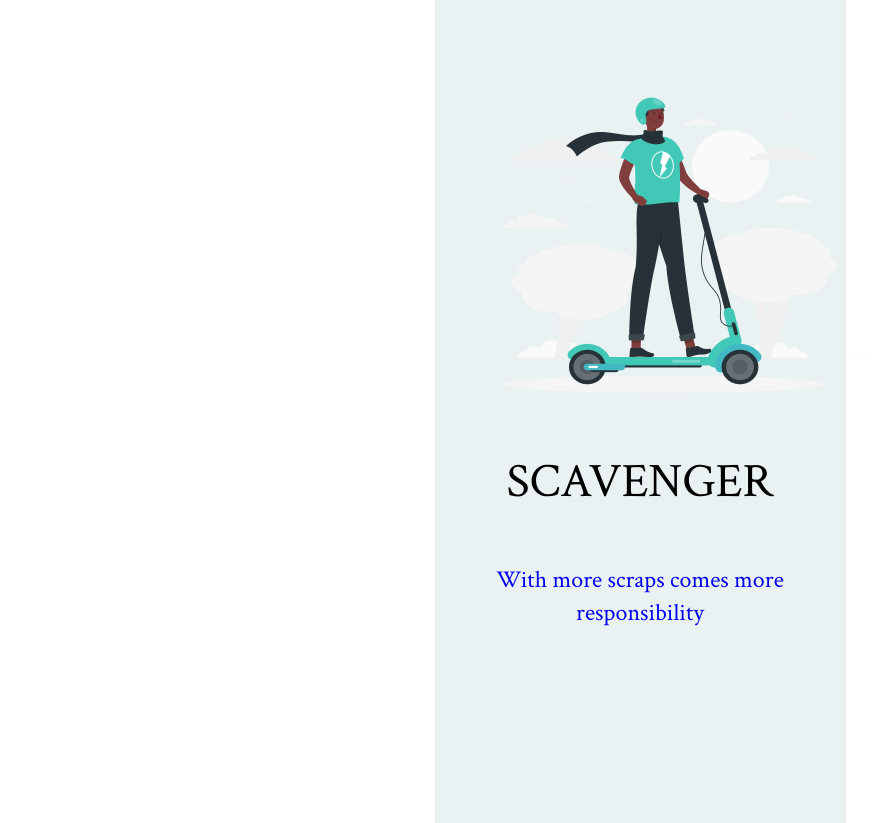
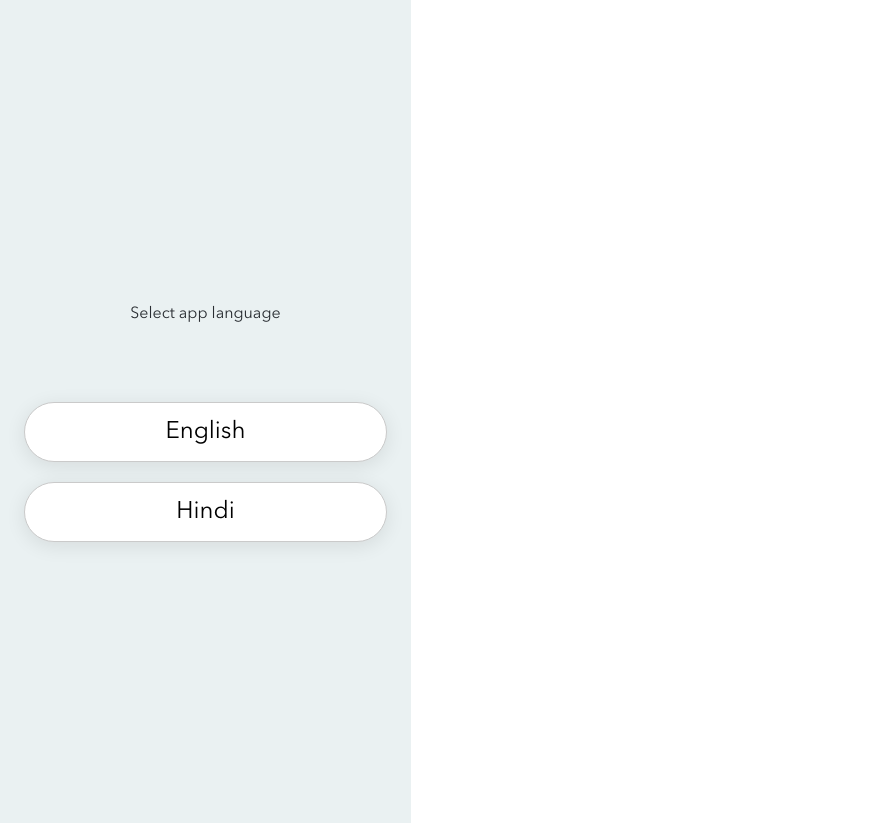
Before and after one commit to girishv694/E-wasteManagement, a React (Create React App) app in the folder project/: page /page2 in a window 1280 px wide. Shown: the whole page, without its empty margins (0-885 px from the left). Built offline with nearby package versions, Linux system fonts and the light colour scheme.

Commit message:
ver 2.0.0

```diff
--- a/project/src/App.js
+++ b/project/src/App.js
@@ -34,7 +34,7 @@ function App() {
           <Page5 />
         </Route>
 
-        <Route path='/login'>
+        <Route path='/page2'>
           <Page2 />
         </Route>
 
--- a/project/src/components/Page1.jsx
+++ b/project/src/components/Page1.jsx
@@ -6,12 +6,14 @@ import { Div } from './Container'
 function Page1() {
   return (
     <div className='header'>
-      <Link to='/login'>
+      <Link to='/page2'>
         <Div>
-          <img src='Images/page1Image.png' alt='home'></img>
+          <div className='firstImg'>
+            <img src='Images/page1Image.png' alt='home'></img>
+          </div>
 
           <div id='headers'>
-            <p> SCAVENGER</p>
+            <img src='Images/SCAVENGER.png' alt='home'></img>
           </div>
 
           <div id='para'>
--- a/project/src/components/Page2.jsx
+++ b/project/src/components/Page2.jsx
@@ -1,15 +1,23 @@
 import { Div } from './Container'
 import '../css/page2.css'
+import { Link } from 'react-router-dom'
+
 // import { Button } from './Button'
 const Page2 = () => {
   return (
     <>
       <Div>
-        <p id='language'>Select app language</p>
+        <p id='language'>
+          <div className='front'>
+            <h1>Select app language</h1>
+          </div>
+        </p>
         {/* <Button>Hindi</Button>
         <Button>English</Button> */}
-        <button>Hindi</button>
-        <button>English</button>
+        <Link to='/page3'>
+          <button>English</button>
+          <button>Hindi</button>
+        </Link>
       </Div>
     </>
   )
--- a/project/src/components/Page3.jsx
+++ b/project/src/components/Page3.jsx
@@ -7,7 +7,7 @@ import { Div } from "./Container";
 function Page3() {
   return (
     <div className="header">
-      <Link to="/page3">
+      <Link to="/page5">
         <Div>
           <div className="page3-img">
             <img src="Images/page-3.png" alt="Page"></img>
@@ -23,7 +23,7 @@ function Page3() {
           </div>
           <div className="page3-waste">
               <p>We collect metals, electronic waste, machines and plastics</p></div>
-              <div className='roller'>
+              <div className='rollers'>
               <div></div>
               <div></div>
               <div></div>
--- a/project/src/css/Page.css
+++ b/project/src/css/Page.css
@@ -1,3 +1,10 @@
+@import url('https://fonts.googleapis.com/css2?family=Crimson+Text&display=swap');
+
+.MAINS{
+background : #EAF1F2;
+height: 823px;
+
+}
 .header {
   width: 100vw;
   height: 100vh;
@@ -5,7 +12,7 @@
   justify-content: center;
 }
 
-.header img {
+.firstImg > img {
   margin-top: 90px;
 }
 
@@ -22,14 +29,13 @@ a {
 #headers {
   margin-top: 53.2px;
   margin-bottom: 50px;
+  display: flex;
+  /* background-color: aquamarine; */
+  justify-content: center;
 }
 
-#headers > p {
-  text-align: center;
-  font-weight: 400;
-  font-family: Crimson Text;
-  font-size: 48px;
-  color: black;
+#headers > img {
+  width: 282px;
 }
 
 #para {
@@ -40,5 +46,6 @@ a {
 #para > p {
   font-size: 24px;
   line-height: 33.16px;
-  font-family: Crimson Text;
+  font-family: 'Crimson Text', serif;
+  color: black;
 }
--- a/project/src/css/page2.css
+++ b/project/src/css/page2.css
@@ -1,37 +1,45 @@
-#language{
+#language {
   position: absolute;
   width: 171px;
   height: 22px;
   left: 120px;
-top: 303px;
+  margin-top: 303px;
 
-font-family: Avenir Next;
+  /* identical to box height */
+
+  display: flex;
+  align-items: center;
+
+  color: #292d32;
+}
+.front {
+  width: 100%;
+}
+.front > h1 {
+  text-align: center;
+  font-family: 'Avenir_Next';
   font-style: normal;
   font-weight: 500;
   font-size: 16px;
   line-height: 22px;
-/* identical to box height */
-
-display: flex;
-align-items: center;
-text-align: center;
-
-color: #292D32;
 }
-button{
-
+button {
   position: relative;
   width: 363px;
   height: 60px;
   left: 24px;
   top: 382px;
+  font-family: 'Avenir_Next';
 
-background: #FFFFFF;
-border: 0.1px solid #CACACA;
+  background: #ffffff;
+  border: 0.1px solid #cacaca;
   box-sizing: border-box;
   box-shadow: 0px 4px 20px rgba(0, 0, 0, 0.09);
   border-radius: 30px;
   margin-top: 20px;
-font-size: 20px;
-
+  font-size: 24px;
+  transition-duration: 0.4s;
 }
+button:hover {
+  background-color: #41c8b7;
+}
--- a/project/src/css/page3.css
+++ b/project/src/css/page3.css
@@ -14,7 +14,7 @@ img {
   /* border: 1px solid black; */
   /* margin-right: 56px; */
   margin-left: 24px;
-  font-family: Avenir_next;
+  font-family: "Avenir_next";
   font-style: normal;
   font-weight: 600;
   font-size: 24px;
@@ -29,7 +29,7 @@ img {
     /* border:1px solid black; */
 margin-top:30px;
 margin-right: 56px;
-font-family: Avenir_next;
+font-family: "Avenir_next";
 margin-left:24px;
 font-style: normal;
 font-weight: 500;
@@ -57,7 +57,7 @@ align-items: center;
 color: #292D32;
 }
 
-.roller {
+.rollers {
     position: absolute;
     top: 678px;
     margin-left:184px;
@@ -68,15 +68,15 @@ color: #292D32;
     /* background-color: aquamarine; */
     justify-content: space-between;
   }
-  .roller > div {
+  .rollers > div {
     width: 10px;
     height: 10px;
     border-radius: 10px;
     background-color: #c4c4c4;
   }
-  .roller > div:nth-child(1) {
+  .rollers > div:nth-child(1) {
     background-color: #41c8b7;
   }
-  .roller > div:nth-child(2) {
+  .rollers > div:nth-child(2) {
     background-color: #c4c4c4;
   }
--- a/project/src/css/page5.css
+++ b/project/src/css/page5.css
@@ -72,5 +72,5 @@
   background-color: #c4c4c4;
 }
 .roller > div:nth-child(2) {
-  background-color: #41c8b7;
+ background-color: #41C8B7;;
 }
```
Also changed, not shown: project/public/Images/SCAVENGER.png (added), project/src/components/Page5.jsx (indentation only). Lines whose indentation alone changed are shown as unchanged.
